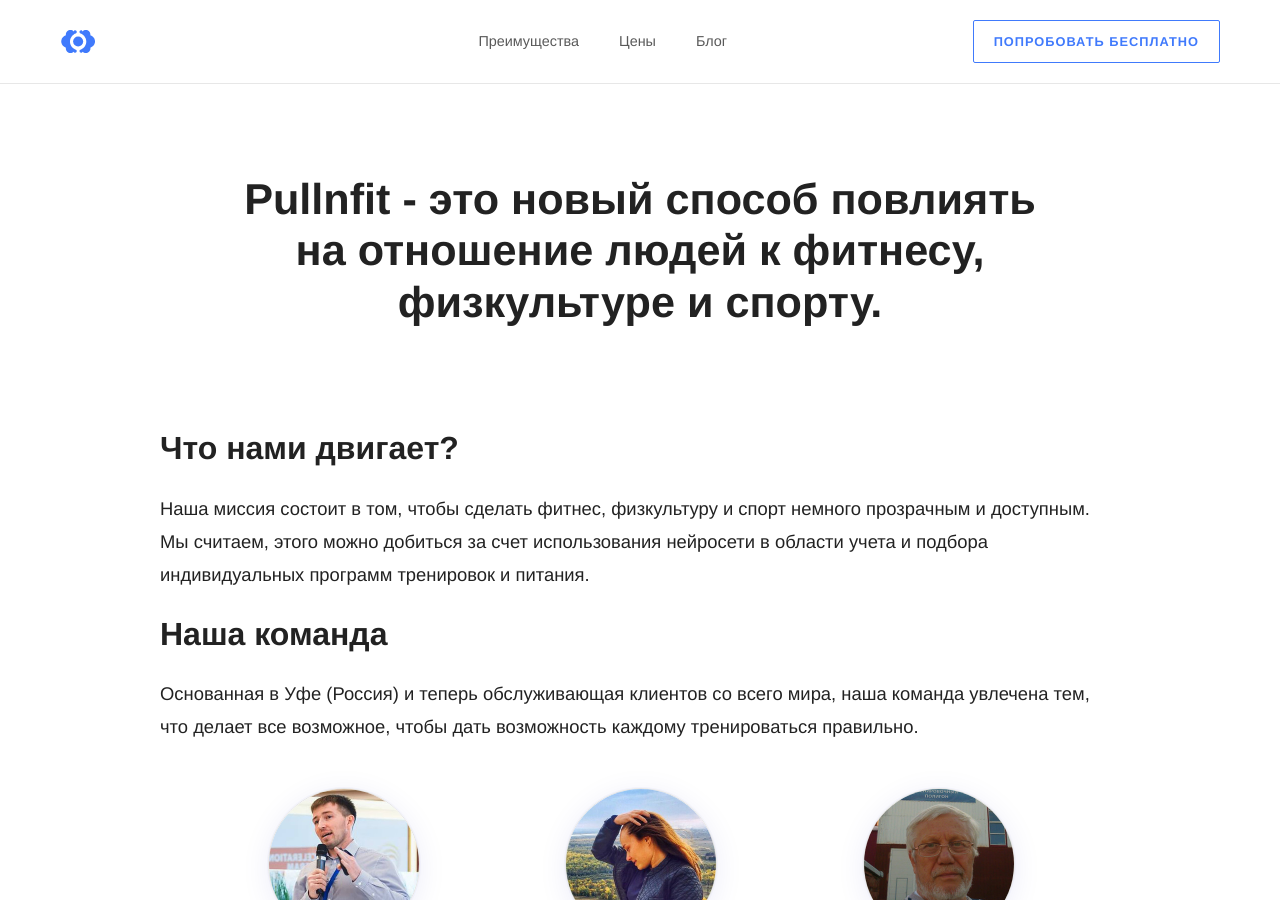
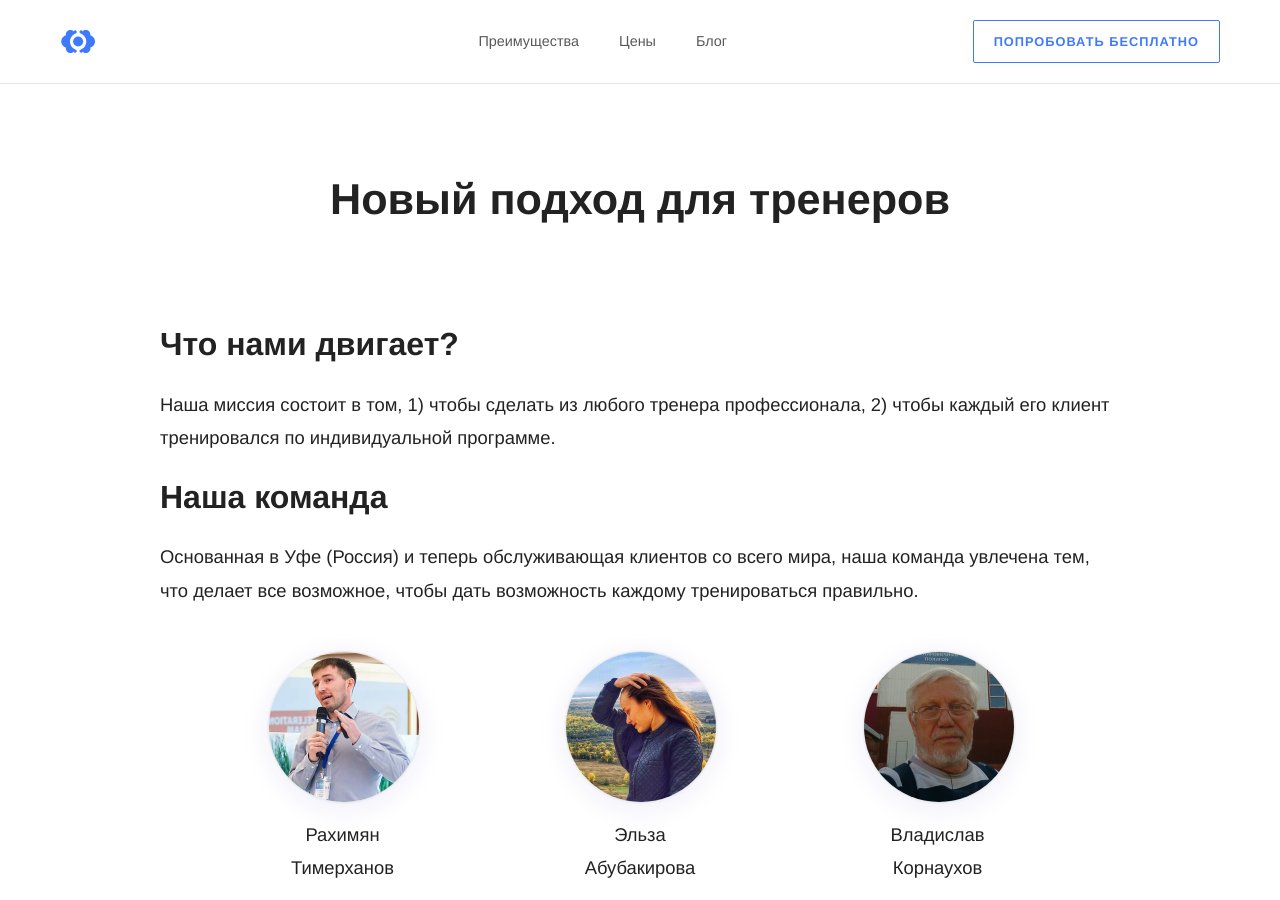
Before and after one commit to RakhimyanTim/adroholic.github.io, a Jekyll site: the page built from pages/about.html, in a window 1280 px wide and 900 px high. Built offline with Jekyll 4.4.1, drawn with Linux system fonts in a browser that asks for light colours; some web fonts are replaced.

Commit message:
Update about.html

```diff
--- a/pages/about.html
+++ b/pages/about.html
@@ -5,10 +5,10 @@
 ---
 
 <div class="about">
-	<h1>Pullnfit - это новый способ повлиять <br>на отношение людей к фитнесу, физкультуре и спорту.</h1>
+	<h1>Новый подход для тренеров</h1>
 
 	<h2>Что нами двигает?</h2>
-	<p>Наша миссия состоит в том, чтобы сделать фитнес, физкультуру и спорт немного прозрачным и доступным. Мы считаем, этого можно добиться за счет использования нейросети в области учета и подбора индивидуальных программ тренировок и питания.</p>
+	<p>Наша миссия состоит в том, 1) чтобы сделать из любого тренера профессионала, 2) чтобы каждый его клиент тренировался по индивидуальной программе.</p>
 
 	<h2>Наша команда</h2>
 	<p>Основанная в Уфе (Россия) и теперь обслуживающая клиентов со всего мира, наша команда увлечена тем, что делает все возможное, чтобы дать возможность каждому тренироваться правильно.</p>
```
